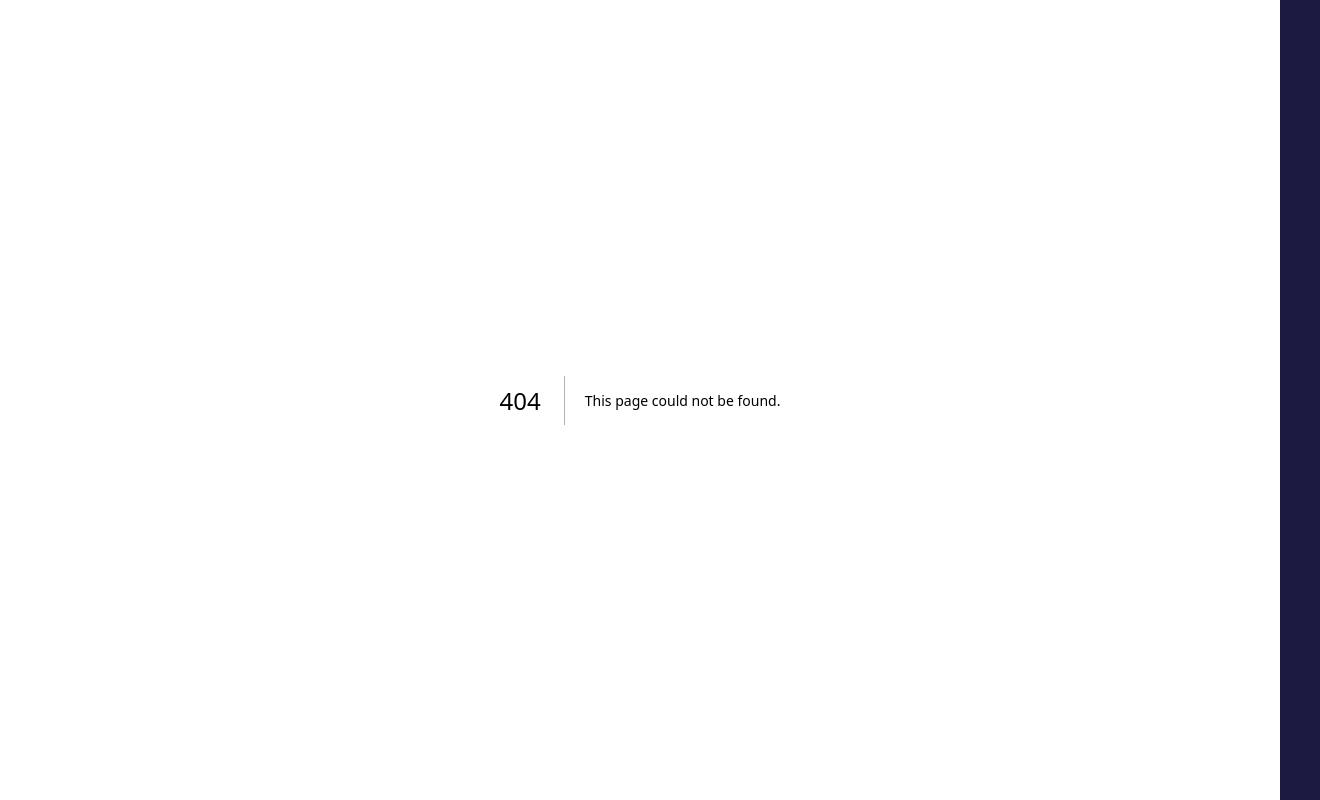
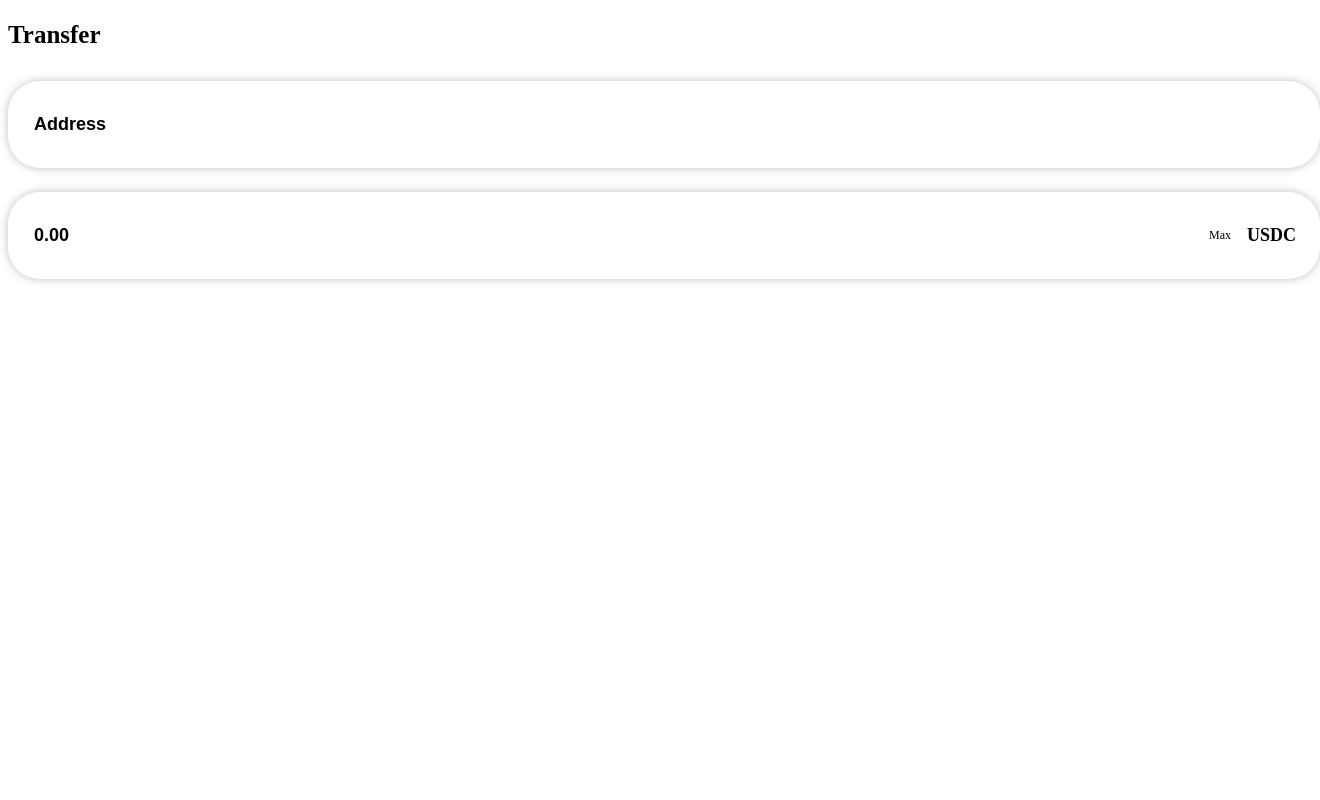
Before and after one commit to MeisterJustice/stablecoin-wallet, a Next.js app: page /overview/header/form in a window 1280 px wide. Before the commit this address had no page. Shown: the whole page, 1320 px wide, since content can reach past the window. Built offline with nearby package versions, Linux system fonts and the light colour scheme.

Commit message:
create input component, handle form

```diff
--- a/app/globals.css
+++ b/app/globals.css
@@ -3,6 +3,7 @@
   --primary-color: #0e0b1f;
   --secondary-color: #1c1a41;
   --secondary-color-light: #322f6e;
+  --secondary-color-lighter: #c5c4d6;
   --accent-color: #05ebaa;
   --accent-color-light: #69f1ca;
   --light: #c4c7c3;
@@ -13,6 +14,7 @@
   --gray: #c1c2c5;
   --danger: #f16666;
   --black: #000000;
+  --transparent-black: rgba(0, 0, 0, 0.5);
 }
 
 * {
--- a/app/page.module.css
+++ b/app/page.module.css
@@ -152,6 +152,20 @@
   font-size: 14px;
 }
 
+/* Form */
+.form_title {
+  color: var(--black);
+  font-size: 25px;
+  font-weight: 700;
+}
+
+.form_wrapper {
+  margin-top: 2rem;
+  display: flex;
+  flex-direction: column;
+  gap: 1.5rem;
+}
+
 /* Mobile */
 @media (max-width: 700px) {
   .main {
@@ -233,6 +247,10 @@
   .transaction_amount {
     width: none;
   }
+
+  .form_title {
+    font-size: 18px;
+  }
 }
 
 /* Tablet and Smaller Desktop */
--- a/components/index.ts
+++ b/components/index.ts
@@ -1,5 +1,6 @@
 import M2ClickAnimation from "./click-animation";
 import M2Modal from "./modal";
 import M2Button from "./button";
+import M2Input from "./input";
 
-export { M2ClickAnimation, M2Modal, M2Button };
+export { M2ClickAnimation, M2Modal, M2Button, M2Input };
--- /dev/null
+++ b/components/input/index.tsx
@@ -0,0 +1,45 @@
+import classNames from "classnames";
+
+import InputProps from "./types";
+import styles from "./input.module.css";
+import { M2ClickAnimation } from "..";
+
+export default function M2Input({
+  onChange,
+  value,
+  label,
+  max,
+  variant = "primary",
+  name,
+  ...rest
+}: InputProps) {
+  return (
+    <div className={styles.input_wrapper}>
+      <input
+        id={name}
+        value={value}
+        onChange={(e) => onChange(e.target.value)}
+        className={classNames(styles.input, {
+          [styles.secondary_input]: variant === "secondary",
+        })}
+        {...rest}
+      />
+
+      {label && (
+        <div className={styles.label_wrapper}>
+          {max && (
+            <M2ClickAnimation onClick={max}>
+              <div className={styles.max_wrapper}>
+                <p>Max</p>
+              </div>
+            </M2ClickAnimation>
+          )}
+
+          <label htmlFor={name} className={styles.label}>
+            {label}
+          </label>
+        </div>
+      )}
+    </div>
+  );
+}
--- /dev/null
+++ b/components/input/input.module.css
@@ -0,0 +1,56 @@
+.input_wrapper {
+  position: relative;
+  width: 100%;
+  height: 55px;
+  border-radius: 2rem;
+  background-color: var(--#c4c7c3);
+  box-shadow: 0px 0px 10px rgba(0, 0, 0, 0.25);
+  display: flex;
+  justify-content: space-between;
+  align-items: center;
+  padding: 1rem 1.5rem;
+}
+
+.input {
+  border: none;
+  outline: none;
+  height: 100%;
+  width: 100%;
+  font-size: 18px;
+  font-weight: 600;
+  background-color: transparent;
+  color: var(--secondary-color-light);
+}
+
+.secondary_input {
+  width: 30%;
+}
+
+.input::placeholder {
+  color: var(--gray);
+}
+
+.label_wrapper {
+  display: flex;
+  align-items: center;
+  gap: 0.5rem;
+}
+
+.label {
+  color: var(--secondary-color-light);
+  font-size: 18px;
+  font-weight: 600;
+}
+
+.max_wrapper {
+  display: flex;
+  align-items: center;
+  gap: 0.5rem;
+  cursor: pointer;
+  padding: 0.3rem 0.5rem;
+  border-radius: 2rem;
+  background-color: var(--secondary-color-lighter);
+  color: var(--secondary-color-light);
+  font-size: 12px;
+  font-weight: 500;
+}
--- /dev/null
+++ b/components/input/types.ts
@@ -0,0 +1,9 @@
+export default interface InputProps {
+  value: string;
+  onChange: (value: string) => void;
+  max?: () => void;
+  label?: string;
+  variant?: "primary" | "secondary";
+  placeholder: string;
+  name: string;
+}
--- a/components/modal/modal.module.css
+++ b/components/modal/modal.module.css
@@ -4,7 +4,7 @@
   right: 0;
   bottom: 0;
   left: 0;
-  z-index: 9999;
+  z-index: 99999;
   display: flex;
   justify-content: center;
   align-items: center;
@@ -16,19 +16,19 @@
   z-index: 999;
   width: 100%;
   height: 100%;
-  background-color: black;
-  opacity: 0.5;
+  background-color: var(--transparent-black);
   backdrop-filter: blur(1px);
 }
 
 .modal_child {
-  z-index: 99;
+  z-index: 9999;
   max-height: 80%;
   width: 470px;
   overflow-y: auto;
   background-color: var(--white);
   box-shadow: 0px 0px 10px rgba(0, 0, 0, 0.25);
   padding: 40px;
+  border-radius: 0.6rem;
 }
 
 /* Mobile */
--- /dev/null
+++ b/pages/overview/header/form.tsx
@@ -0,0 +1,45 @@
+import { useState } from "react";
+import styles from "@/app/page.module.css";
+import { M2Input } from "@/components";
+import { formatAmount } from "@/utils";
+
+export default function Form() {
+  const [form, setForm] = useState({
+    amount: "",
+    address: "",
+  });
+
+  const handleChange = (name: string, value: string) => {
+    if (name === "amount") {
+      if (value.split(".").length > 2) return;
+    }
+    setForm({ ...form, [name]: value });
+  };
+
+  const handleMax = () => {
+    setForm({ ...form, amount: "25000.30" });
+  };
+  return (
+    <section>
+      <h1 className={styles.form_title}>Transfer</h1>
+
+      <form className={styles.form_wrapper}>
+        <M2Input
+          onChange={(val) => handleChange("address", val)}
+          value={form.address}
+          placeholder="Address"
+          name="address"
+        />
+
+        <M2Input
+          onChange={(val) => handleChange("amount", val)}
+          value={formatAmount(form.amount)}
+          placeholder="0.00"
+          label="USDC"
+          max={handleMax}
+          name="amount"
+        />
+      </form>
+    </section>
+  );
+}
--- /dev/null
+++ b/utils/index.ts
@@ -0,0 +1,19 @@
+const formatAmount = (amount: string) => {
+  if (amount === "") return amount;
+
+  const [integerPart, decimalPart] = amount.split(".");
+
+  // Convert the integer part to locale string
+  const formattedIntegerPart = Number(
+    integerPart.replace(/,/g, "")
+  ).toLocaleString();
+
+  const value =
+    decimalPart !== undefined
+      ? `${formattedIntegerPart}.${decimalPart}`
+      : formattedIntegerPart;
+
+  return value;
+};
+
+export { formatAmount };
```
Also changed, not shown: pages/overview/header.tsx (deleted, +0 -33 lines), pages/overview/header/index.tsx (added, +48 -0 lines).
